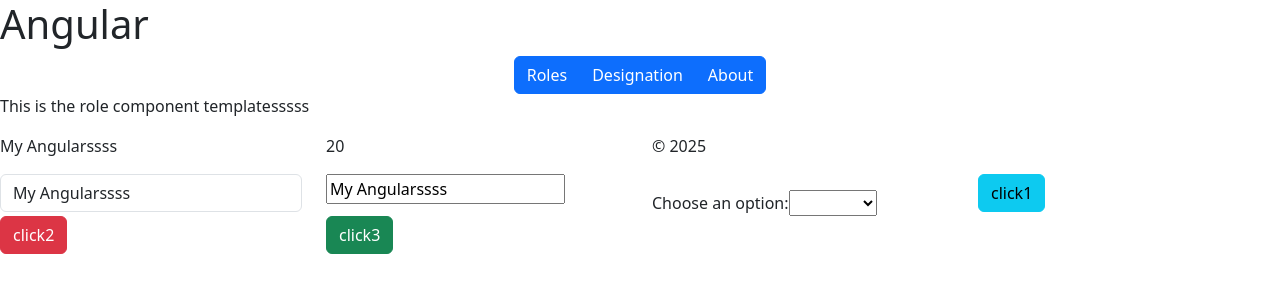
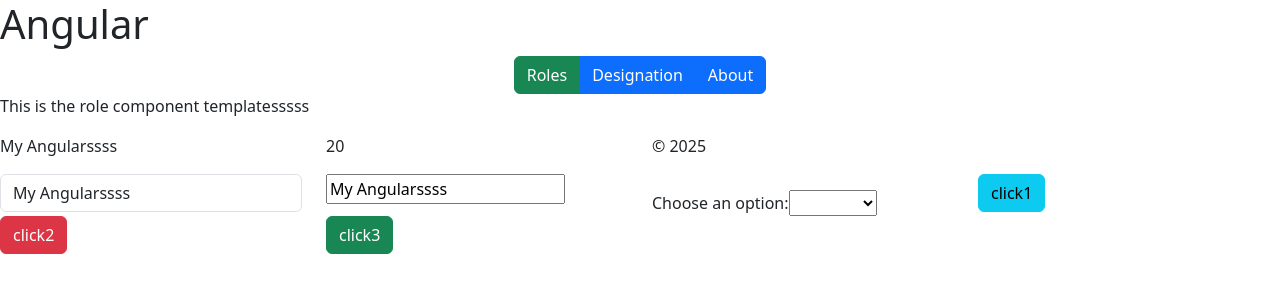
Before and after one commit to ronsell42/employee-management-app, an Angular app: page / in a window 1280 px wide. Shown: the top 300 px of the page. Built offline with nearby package versions, Linux system fonts and the light colour scheme.

Commit message:
Add: ngClass

```diff
--- a/src/app/components/master-cmp/master-cmp.html
+++ b/src/app/components/master-cmp/master-cmp.html
@@ -1,11 +1,31 @@
 <div class="row">
-    <div class="col-12 text-center">
-        <div class="btn-group">
-            <button type="button" class="btn btn-primary" (click)="clickedTab('roles')">Roles</button>
-            <button type="button" class="btn btn-primary" (click)="clickedTab('designation')">Designation</button>
-            <button type="button" class="btn btn-primary" (click)="clickedTab('about')">About</button>
-        </div>
+  <div class="col-12 text-center">
+    <div class="btn-group">
+      <button
+        type="button"
+        class="btn"
+        [ngClass]="currentComponent === 'roles' ? 'btn-success' : 'btn-primary'"
+        (click)="clickedTab('roles')">
+        Roles
+      </button>
+
+      <button
+        type="button"
+        class="btn"
+        [ngClass]="currentComponent === 'designation' ? 'btn-success' : 'btn-primary'"
+        (click)="clickedTab('designation')">
+        Designation
+      </button>
+
+      <button
+        type="button"
+        class="btn"
+        [ngClass]="currentComponent === 'about' ? 'btn-success' : 'btn-primary'"
+        (click)="clickedTab('about')">
+        About
+      </button>
     </div>
+  </div>
 </div>
 
 <div class="row">
```
